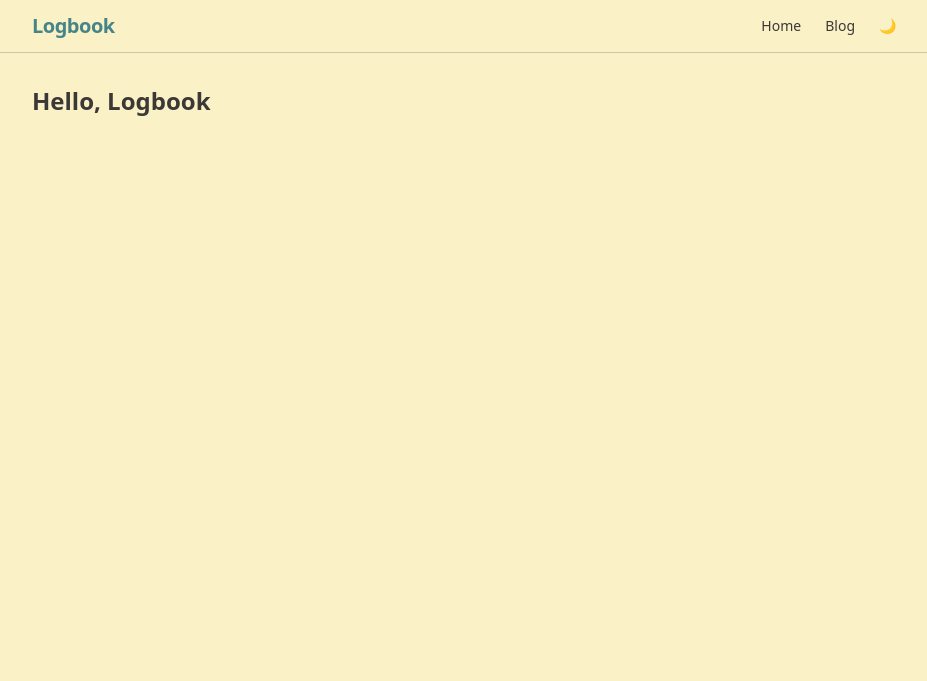
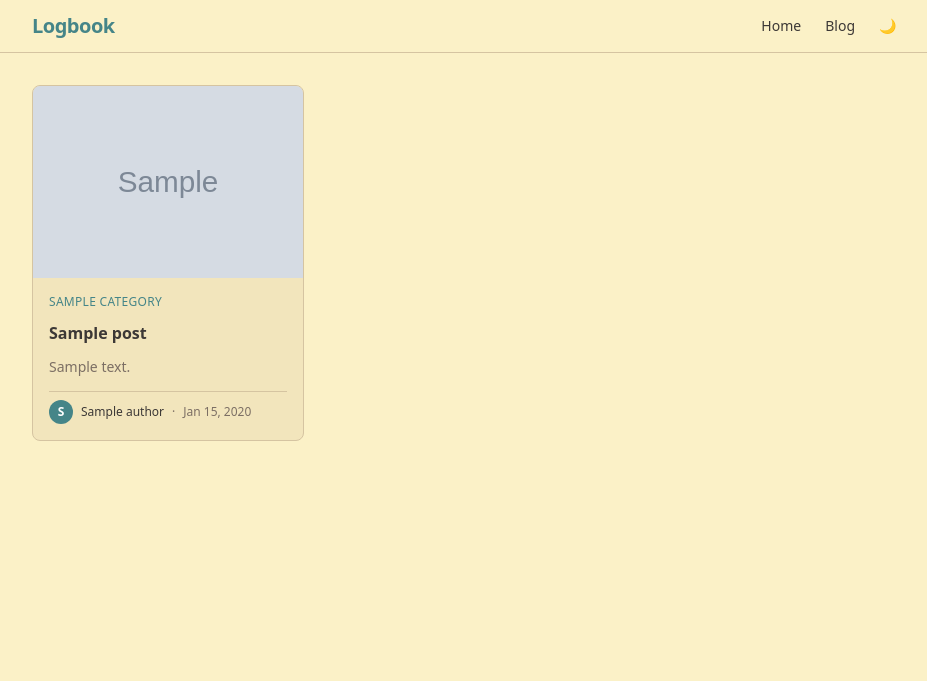
Before and after one commit to opu-hossain/logbook, a Django app: template templates/home.html in a window 1280 px wide. Shown: the top 681 px of the page, without its empty margins (176-1103 px from the left). Run offline with Django 5.2, Linux system fonts and the light colour scheme; the template is opened without the code that fills it: most values are stand-ins (such as "Sample title", 1, 10 or a date in 2020); grey boxes marked "Sample" are stand-in pictures; style sheets or scripts are compiled from the project's sources.

Commit message:
feat: added grid post view for the home page

```diff
--- a/apps/blog/views.py
+++ b/apps/blog/views.py
@@ -1,7 +1,9 @@
 from django.shortcuts import render
+from .models import Post
 
 # Create your views here.
 
 
 def home(request):
-    return render(request, "home.html")
+    posts = Post.objects.filter(status=Post.Status.PUBLISHED).order_by("-created_at")
+    return render(request, "home.html", {"posts": posts})
--- a/templates/home.html
+++ b/templates/home.html
@@ -3,5 +3,13 @@
 {% block title %}Home — Logbook{% endblock %}
 
 {% block content %}
-<h1 class="text-2xl font-bold">Hello, Logbook</h1>
+
+<div class="grid grid-cols-1 md:grid-cols-2 lg:grid-cols-3 gap-6">
+  {% for post in posts %}
+    {% include "partials/post_card.html" %}
+  {% empty %}
+    <p class="text-gb-muted dark:text-gb-dark-muted col-span-3">No posts yet.</p>
+  {% endfor %}
+</div>
+
 {% endblock %}
--- /dev/null
+++ b/templates/partials/post_card.html
@@ -0,0 +1,56 @@
+<article
+    class="bg-gb-surface dark:bg-gb-dark-surface rounded-lg overflow-hidden border border-gb-border dark:border-gb-dark-border hover:border-gb-accent dark:hover:border-gb-accent transition-colors">
+
+    <!-- Thumbnail -->
+    <a href="#">
+        {% if post.featured_image %}
+        <img src="{{ post.featured_image.url }}" alt="{{ post.title }}" class="w-full h-48 object-cover" />
+        {% else %}
+        <div class="w-full h-48 bg-gb-accent flex items-center justify-center">
+            <span class="text-4xl font-bold text-white opacity-40">
+                {{ post.title|first|upper }}
+            </span>
+        </div>
+        {% endif %}
+    </a>
+
+    <!-- Content -->
+    <div class="p-4 flex flex-col gap-3">
+
+        <!-- Category -->
+        {% if post.category %}
+        <span class="text-xs font-medium text-gb-accent uppercase tracking-wide">
+            {{ post.category.name }}
+        </span>
+        {% endif %}
+
+        <!-- Title -->
+        <a href="#">
+            <h2
+                class="font-bold text-gb-text dark:text-gb-dark-text hover:text-gb-accent dark:hover:text-gb-accent transition-colors leading-snug">
+                {{ post.title }}
+            </h2>
+        </a>
+
+        <!-- Excerpt -->
+        <p class="text-sm text-gb-muted dark:text-gb-dark-muted leading-relaxed">
+            {{ post.body|truncatewords:20 }}
+        </p>
+
+        <!-- Author + Date -->
+        <div class="flex items-center gap-2 mt-auto pt-2 border-t border-gb-border dark:border-gb-dark-border">
+            <div
+                class="w-6 h-6 rounded-full bg-gb-accent flex items-center justify-center text-xs font-bold text-white flex-shrink-0">
+                {{ post.author.get_full_name|first|upper|default:post.author.username|first|upper }}
+            </div>
+            <span class="text-xs text-gb-text dark:text-gb-dark-text font-medium">
+                {{ post.author.get_full_name|default:post.author.username }}
+            </span>
+            <span class="text-gb-muted dark:text-gb-dark-muted text-xs">·</span>
+            <span class="text-xs text-gb-muted dark:text-gb-dark-muted">
+                {{ post.created_at|date:"M j, Y" }}
+            </span>
+        </div>
+
+    </div>
+</article>
```
